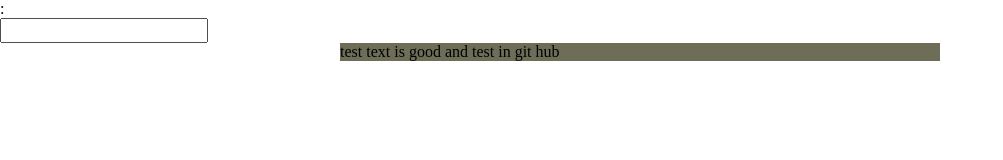
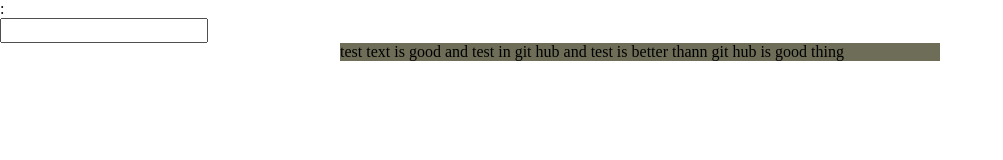
Before and after one commit to midoarsenal2014/newTest, a plain HTML site: page index.html in a window 1280 px wide. Shown: the whole page, without its empty margins (0-1003 px from the left). Drawn offline with Linux system fonts and the light colour scheme.

Commit message:
2-3 time (12-19)

```diff
--- a/index.html
+++ b/index.html
@@ -20,7 +20,8 @@
          </div>
 
         <div class="container">
-            test text is good and test in git hub
+            test text is good and test in git hub and test  is better thann
+            git hub is  good thing
         </div>
     </div>
 </body>
```
